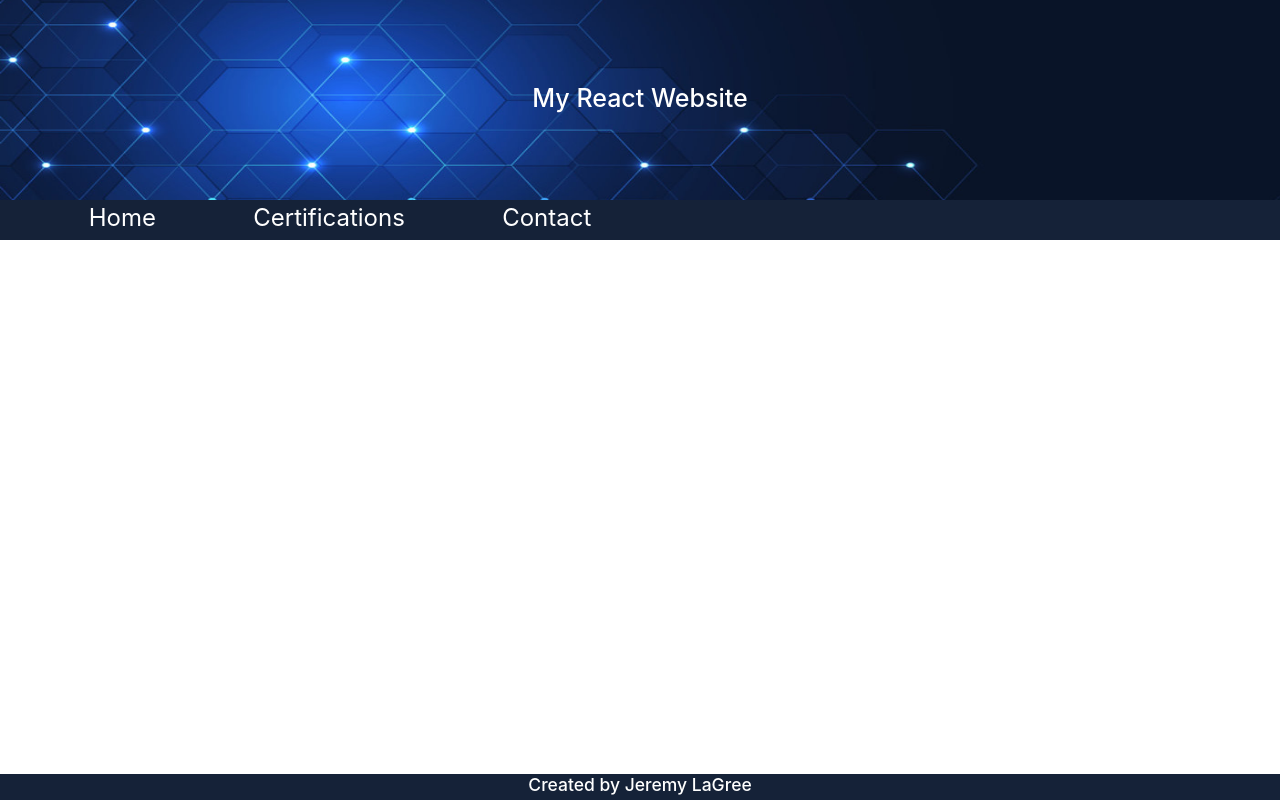
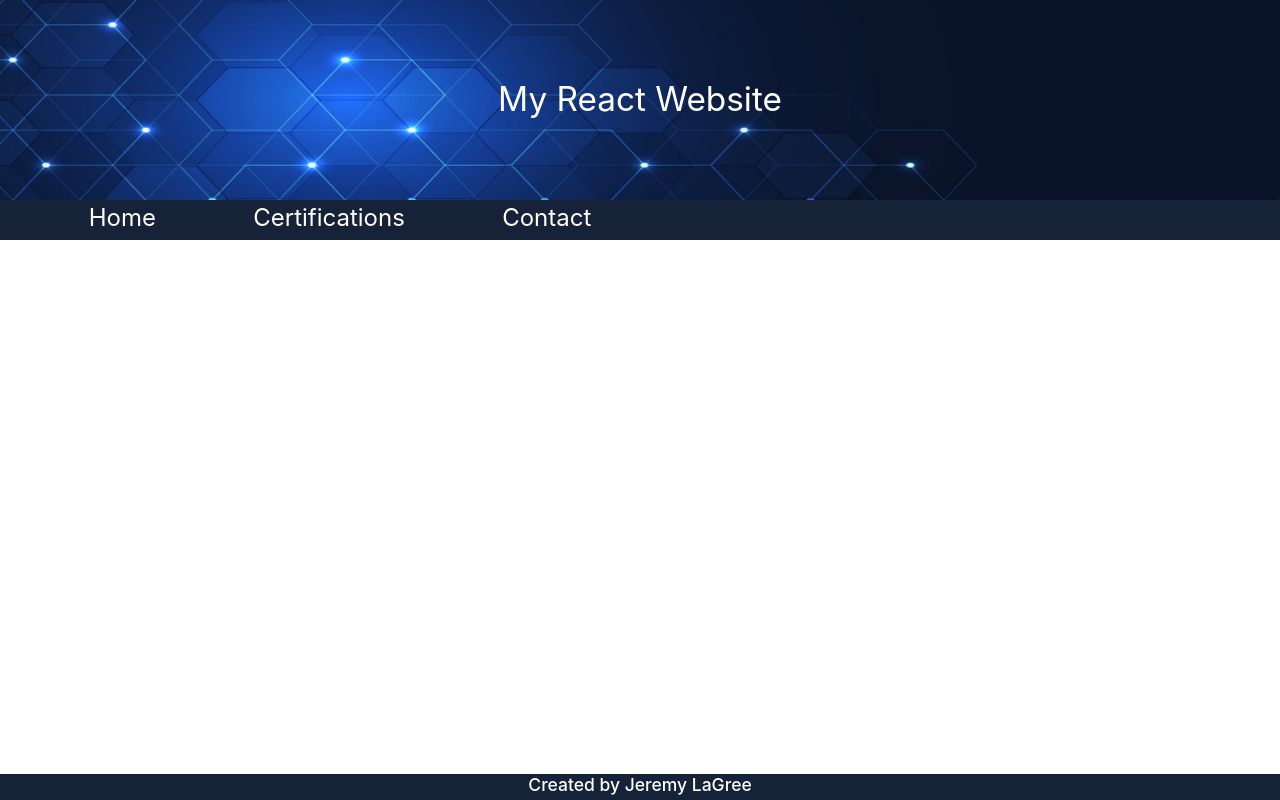
Before and after one commit to jlagree/homepage, a React (Create React App) app: page /home in a window 1280 px wide. Built offline with nearby package versions, Linux system fonts and the light colour scheme.

Commit message:
change size of website banner text

```diff
--- a/src/App.css
+++ b/src/App.css
@@ -66,6 +66,7 @@
   width:100%;
   height:200px;
   text-align: center;
+  font-size: 25pt;
   color: white;
 }
 .imageText{
--- a/src/components/Banner.js
+++ b/src/components/Banner.js
@@ -6,7 +6,7 @@ const Banner = () => {
     return (
         <div className="bannerDiv">
             <img src={headerImage} alt="Header-image"/>
-            <div className="imageText"><h1>My React Website</h1></div>
+            <div className="imageText">My React Website</div>
         </div>
     )
 }
```
